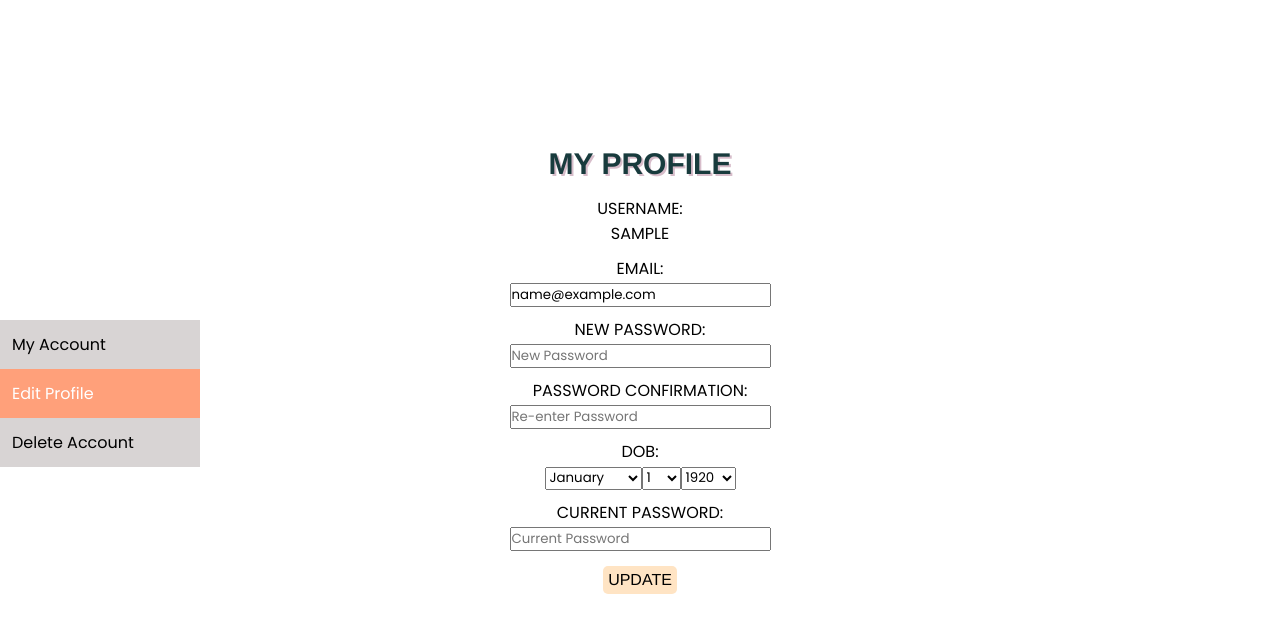
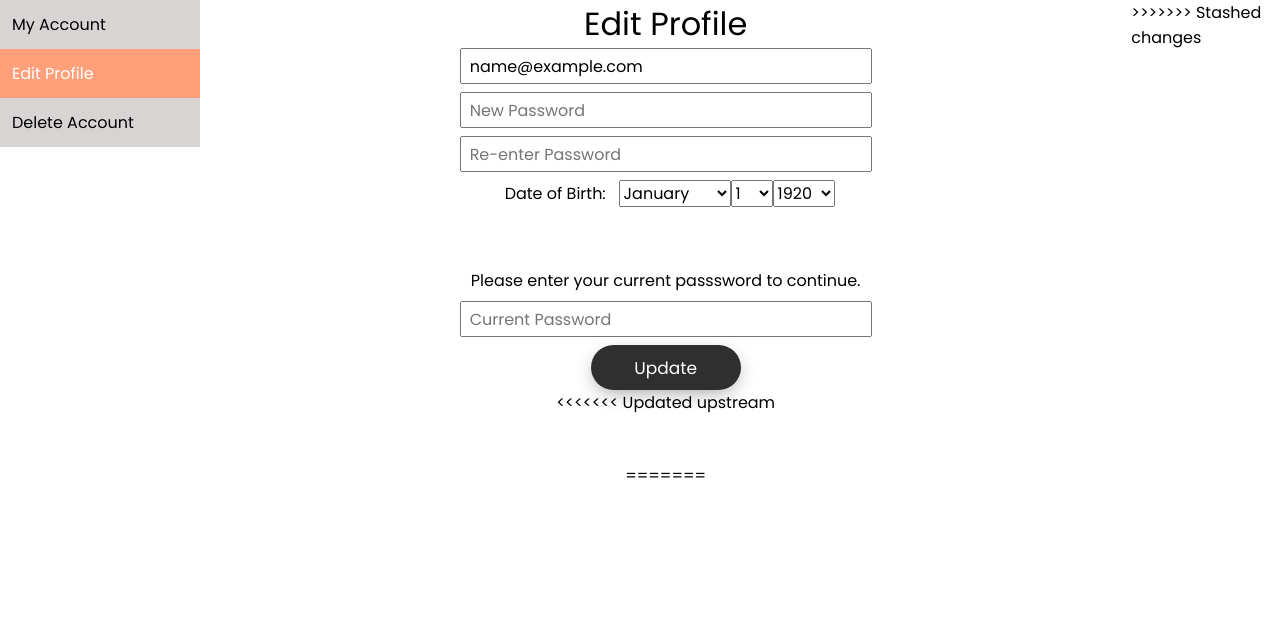
Before and after one commit to holegrain/cz2006, a Django app: page /account/editprofile/ in a window 1280 px wide. Shown: the part 82-723 px from the top of the page. Run offline with Django 4.2, Linux system fonts and the light colour scheme; the visitor is signed in with stand-in values (Sample User, id 1); data comes from the database, SQL or seed files in the repository.

Commit message:
Update profile.html

```diff
--- a/src/accounts/templates/profile.html
+++ b/src/accounts/templates/profile.html
@@ -1,36 +1,35 @@
 {% extends 'base.html' %} {% block content %}
 
-<div class="wrapper">
+<title>Edit Profile | Lib-RSS</title>
+
+<div style="display:flex;">
   <div class="vertical-menu">
     <a href="/account">My Account</a>
     <a href="/account/editprofile" class="active">Edit Profile</a>
     <a href="/account/delete">Delete Account</a>
   </div>
+
+  <div style="width:100%; text-align:center;">
+    <p class="header-text">Edit Profile</p>
+
+    <div>
+      <form id="form" action="" method="POST">
+        {% csrf_token %}
+
+        <div style="display:flex; flex-direction: column; align-items: center;">
+          <p>{{ form.email }}</p>
+          <p>{{ form.password1 }}</p>
+          <p>{{ form.password2 }}</p>
+          <p class="form-input" style="width: 26rem; padding-bottom: 3rem;">Date of Birth: &nbsp; {{ form.dob }}</p>
+          <p style="white-space: initial; width: 30rem; padding-bottom: 0.5rem;"> Please enter your current passsword to continue.</p>
+          <p>{{ form.current }}</p>
         </div>
 
-<div id="content">
-    <div class="header">
-        <h1 class="title">My Profile</h1>
-      </div>
-
-      <form id="form" action="" method="POST">
-        <p class="field">
-            username: <br />
-            {{ object.username }}
-        </p>
-        {% csrf_token %} {% for field in form %}
-        <div>
-          <p class="field">
-            {{ field.label }}: <br />
-            {{ field }}
-          </p>
-          {% for error in field.errors %}
-          <small style="color: red">{{ error }}</small>
-          {% endfor %}
-        </div>
-        {% endfor %}
-        <button class="cutebutton" type="submit">Update</button>
+        <button id="search-button" type="submit">
+          <p id="btnText">Update</p>
+        </button>
       </form>
+<<<<<<< Updated upstream
       <div>
         <ul style="text-align: center; height: 3rem; line-height: 3rem; list-style-type: none;">
           {% if messages %}
@@ -43,21 +42,27 @@
         </ul>
       </div>
 
+=======
     </div>
 
+    <div>
+      {% if messages %}
+      <ul style="text-align: center">
+        {% for message in messages %}
+        <li {% if message.tags %} class=" {{ message.tags }} " {% endif %}>
+          {{ message }}
+        </li>
+        {% endfor %}
+      </ul>
+      {% endif %}
+    </div>
+  </div>
+>>>>>>> Stashed changes
+</div>
 
 <style>
-    #content{
-        color: rgb(24, 59, 61);
-        text-align: center;
-    }
-
-
   .vertical-menu {
-      width: 200px;
-      position:relative;
-      top:40vh;
-      left:0vw;
+    min-width: 200px;
   }
 
   .vertical-menu a {
@@ -77,61 +82,44 @@
     color: white;
   }
 
-    #form {
-    text-align: center;
-    text-transform: uppercase;
-    font-family: "Franklin Gothic Medium", "Arial Narrow", Arial, sans-serif;
-    color: black;
-  }
-  form {
-    text-align: center;
-    margin: auto;
-    width: 50%;
-    padding-top: 10px;
-  }
-  .field {
-    padding: 5px;
-  }
-  .cutebutton {
-    background-color: bisque; /* Green */
-    border: none;
-    color: black;
-    border-radius: 5px;
-    font-family: "Franklin Gothic Medium", "Arial Narrow", Arial, sans-serif;
-    text-transform: uppercase;
-    padding: 5px 5px;
-    text-align: center;
-    text-decoration: none;
-    display: inline-block;
-    font-size: 16px;
-    margin-top: 10px;
+  .input-boxes {
+    display: flex;
+    align-items: center;
+    flex-flow: column nowrap;
+    gap: 0.3rem;
+    white-space: nowrap;
   }
 
-  .cutebutton:hover {
-    /* border: 1px #000000 solid; */
-    background-color: rgb(198, 255, 215);
+  .form-input {
+    font-size: inherit;
+    width: 25rem;
+    height: 2rem;
+    margin-bottom: 0.5rem;
+    padding-left: 0.5rem;
   }
 
-
-  .header {
-    padding-top: 0;
-    /* margin-left: 35%;
-    margin-top: 3%; */
-    margin-left: auto;
-    margin-right: auto;
-    width: 50em;
-    text-align: center;
+  .date-input {
+    font-size: inherit;
+    margin-bottom: 0.5rem;
   }
 
-  .title {
-    font-family: "Franklin Gothic Medium", "Arial Narrow", Arial, sans-serif;
-    font-size: 30px;
-    /* color: #442b38; */
-    text-shadow: 2px 2px #d7bdca;
+  #search-button {
+    width: 150px;
+    height: 45px;
+    border: none;
+    outline: none;
+    background: #2f2f2f;
+    color: #fff;
+    font-size: 17px;
+    border-radius: 40px;
     text-align: center;
-    text-transform: uppercase;
+    box-shadow: 0 6px 20px -5px rgba(0, 0, 0, 0.4);
+    position: relative;
+    overflow: hidden;
+    cursor: pointer;
   }
 
+<<<<<<< Updated upstream
   .success{
     color:black
   }
@@ -140,6 +128,12 @@
     color:red
   }
 
+=======
+  .header-text {
+    padding: 1rem;
+  }
+>>>>>>> Stashed changes
 </style>
 
   {% endblock %}
+</div>
```
Lines whose indentation alone changed are shown as unchanged.
